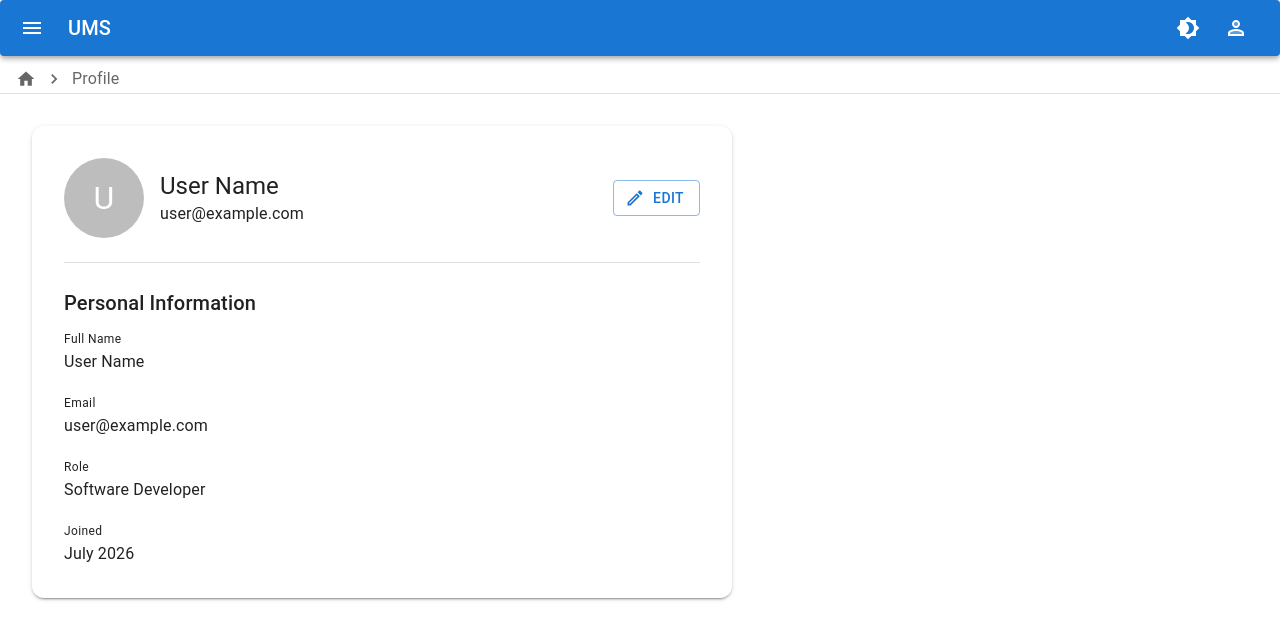
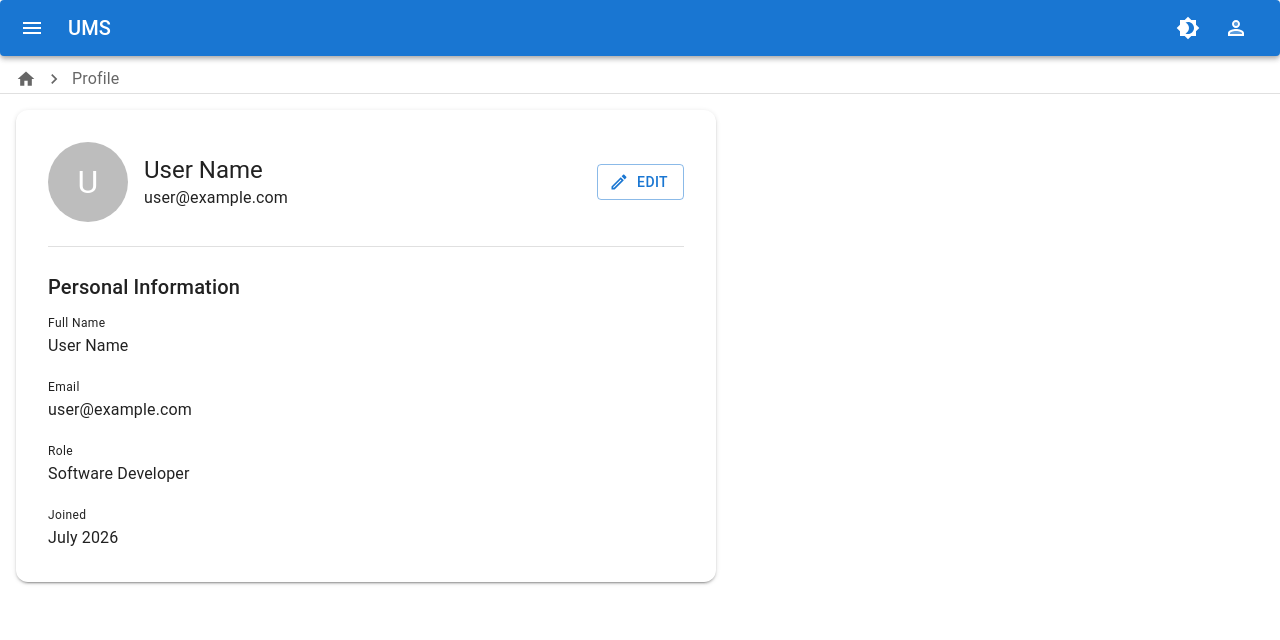
Before and after one commit to archu-230/user-management-system, a React (Vite) app: page /profile in a window 1280 px wide. Shown: the top 640 px of the page. Built offline with nearby package versions, Linux system fonts and the light colour scheme.

Commit message:
refactor: update padding value in profile

```diff
--- a/src/pages/Profile.jsx
+++ b/src/pages/Profile.jsx
@@ -15,7 +15,7 @@ export default function Profile() {
   return (
     <Box
       sx={{
-        p: { xs: 1.5, sm: 3 },
+        p: 1,
       }}
     >
       <Paper
```
